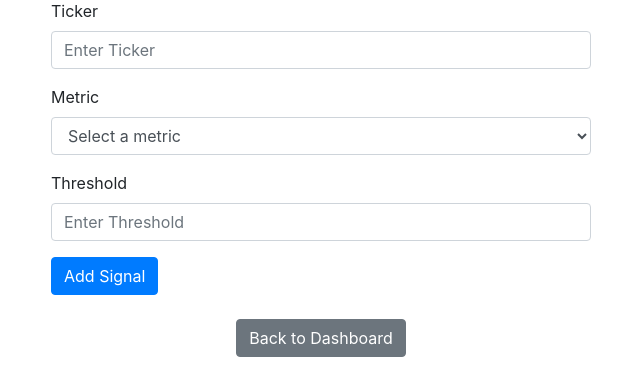
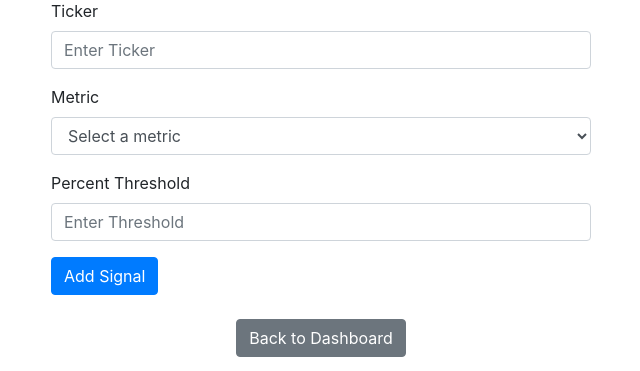
Before and after one commit to sahilnale/vbalpha, a Flask app: page /add_signal in a window 1280 px wide. Shown: the part 95-466 px from the top of the page, without its empty margins (319-959 px from the left). Run offline with Flask 3, Linux system fonts and the light colour scheme; the visitor is signed in with stand-in values (Sample User, id 1); some libraries are stand-ins or nearby versions.

Commit message:
Update add_signal.html

```diff
--- a/templates/add_signal.html
+++ b/templates/add_signal.html
@@ -38,8 +38,8 @@
                         </select>
                     </div>
                     <div class="form-group">
-                        <label for="threshold">Threshold</label>
-                        <input type="text" class="form-control" id="threshold" name="threshold" placeholder="Enter Threshold" required>
+                        <label for="percent_threshold">Percent Threshold</label>
+                        <input type="text" class="form-control" id="percent_threshold" name="percent_threshold" placeholder="Enter Threshold" required>
                     </div>
                     <button type="submit" class="btn btn-primary">Add Signal</button>
                 </form>
```
